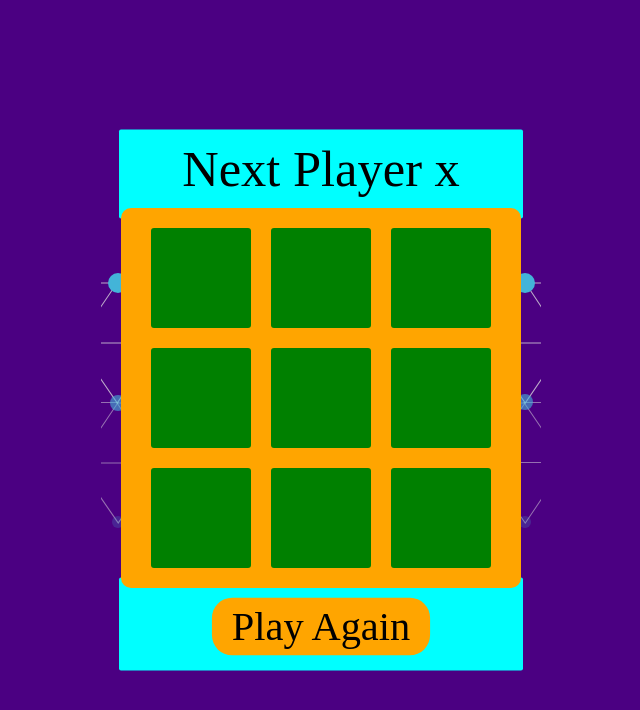
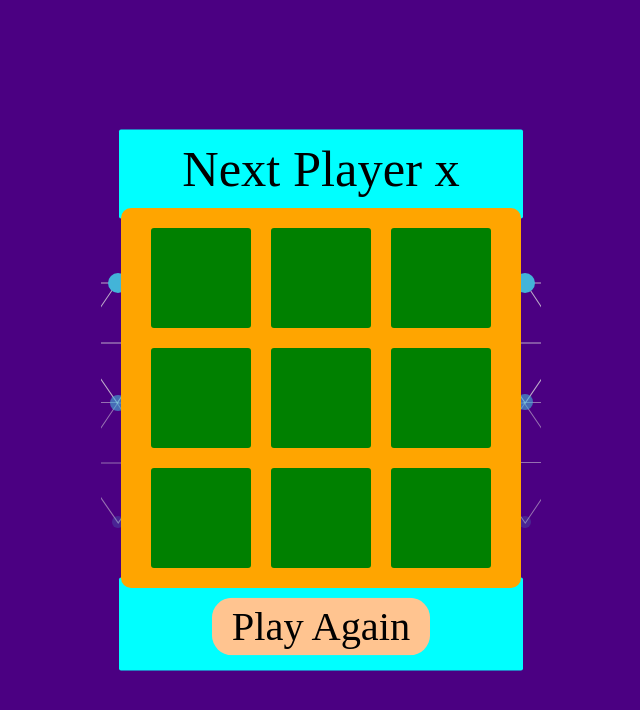
Before and after one commit to the-golden-wizaRD/new-tic-tac-toe, a React (Create React App) app: page / in a window 1280 px wide. In both pictures the pointer is over the button "Play Again". Shown: the top 710 px of the page, without its empty margins (319-959 px from the left). Built offline with nearby package versions, Linux system fonts and the light colour scheme; a web font is replaced by a local one.

Commit message:
Update index.css

```diff
--- a/src/index.css
+++ b/src/index.css
@@ -102,7 +102,7 @@ body {
   transition: background 0.6s;
 }
 #play-again-button:hover {
-  background-color: #ffc490 radial-gradient(circle, transparent 1%, #ffc490 1%) center/15000%;
+  background: #ffc490 radial-gradient(circle, transparent 1%, #ffc490 1%) center/15000%;
   cursor: pointer;
 }
 #play-again-button:active {
```
